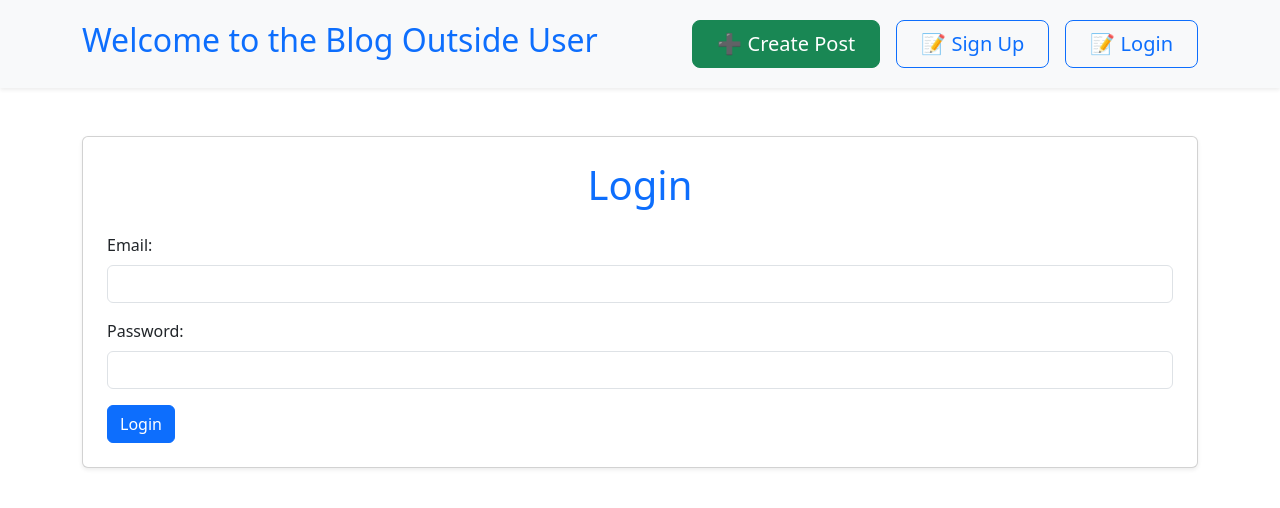
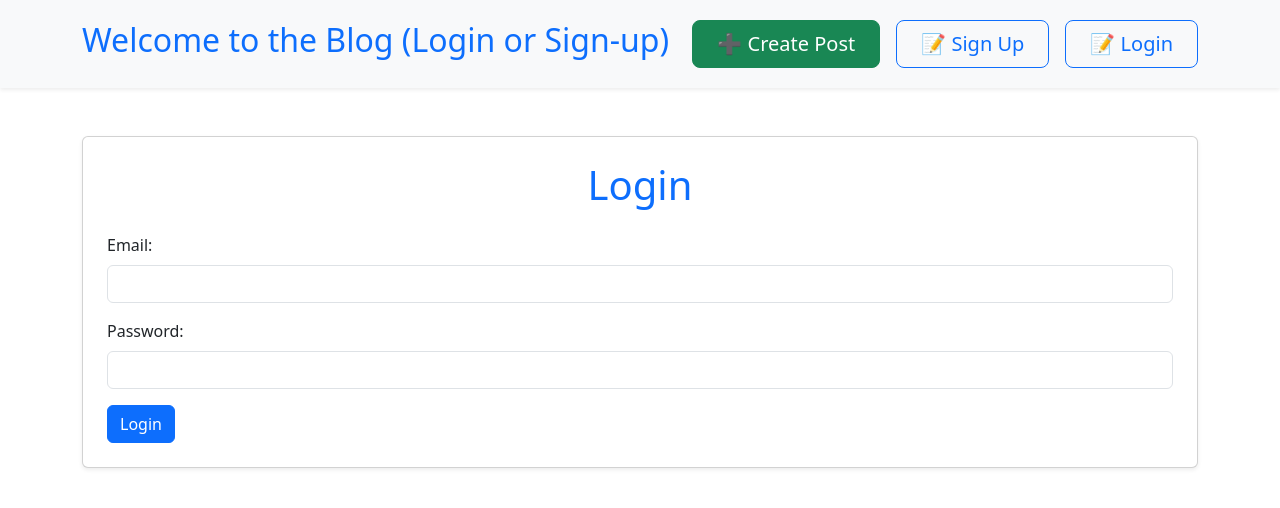
Before and after one commit to souste/blog-api-frontend, a React (Vite) app: page /login in a window 1280 px wide. Shown: the top 508 px of the page. Built offline with nearby package versions, Linux system fonts and the light colour scheme.

Commit message:
logout context added to logout button, removes token of user

```diff
--- a/src/components/Login.jsx
+++ b/src/components/Login.jsx
@@ -28,7 +28,6 @@ const Login = () => {
 
     try {
       const response = await loginUser(loginData);
-      console.log("Login Response", response);
 
       if (response.errors) {
         setErrors(response.errors);
@@ -37,7 +36,6 @@ const Login = () => {
       }
 
       setCurrentUser(response.data.user);
-      console.log("response user object from login", response.user);
       navigate("/");
     } catch (err) {
       console.error("Failed to login user", err);
--- a/src/components/NavBar.jsx
+++ b/src/components/NavBar.jsx
@@ -1,14 +1,21 @@
 import { Link } from "react-router-dom";
 import { useAuth } from "../context/authContext";
+import { useNavigate } from "react-router-dom";
 
 const NavBar = () => {
-  const { currentUser } = useAuth();
+  const { currentUser, logout } = useAuth();
+  const navigate = useNavigate();
+
+  const handleLogout = () => {
+    logout();
+    navigate("/");
+  };
 
   return (
     <nav className="navbar navbar-expand-lg navbar-light bg-light shadow-sm p-3">
       <div className="container">
         <h1 className="navbar-brand text-primary fs-2">
-          Welcome to the Blog {currentUser ? currentUser.username : "Outside User"}
+          Welcome to the Blog {currentUser ? currentUser.username : "(Login or Sign-up)"}
         </h1>
         <div className="d-flex ms-auto">
           <Link to="/create-post" className="btn btn-success btn-lg px-4 me-3">
@@ -16,7 +23,9 @@ const NavBar = () => {
           </Link>
 
           {currentUser ? (
-            <button>🚪 Log Out</button>
+            <button onClick={handleLogout} className="btn btn-outline-danger btn-lg px-4">
+              🚪 Log Out
+            </button>
           ) : (
             <div>
               <Link to="/sign-up" className="btn btn-outline-primary btn-lg px-4 me-3">
--- a/src/context/authContext.jsx
+++ b/src/context/authContext.jsx
@@ -5,7 +5,12 @@ const AuthContext = createContext();
 export const AuthProvider = ({ children }) => {
   const [currentUser, setCurrentUser] = useState(null);
 
-  return <AuthContext.Provider value={{ currentUser, setCurrentUser }}>{children}</AuthContext.Provider>;
+  const logout = () => {
+    localStorage.removeItem("authToken");
+    setCurrentUser(null);
+  };
+
+  return <AuthContext.Provider value={{ currentUser, setCurrentUser, logout }}>{children}</AuthContext.Provider>;
 };
 
 export const useAuth = () => useContext(AuthContext);
```
